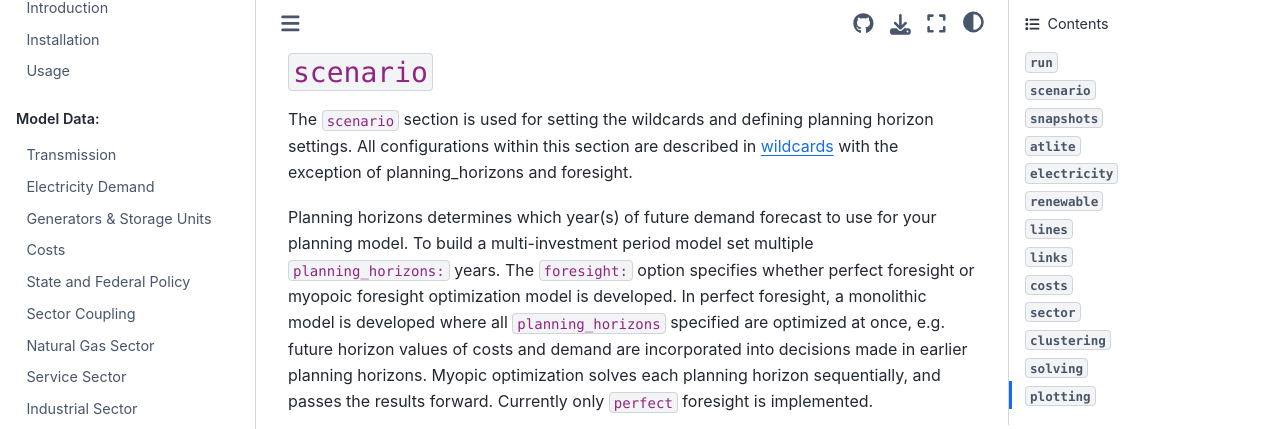
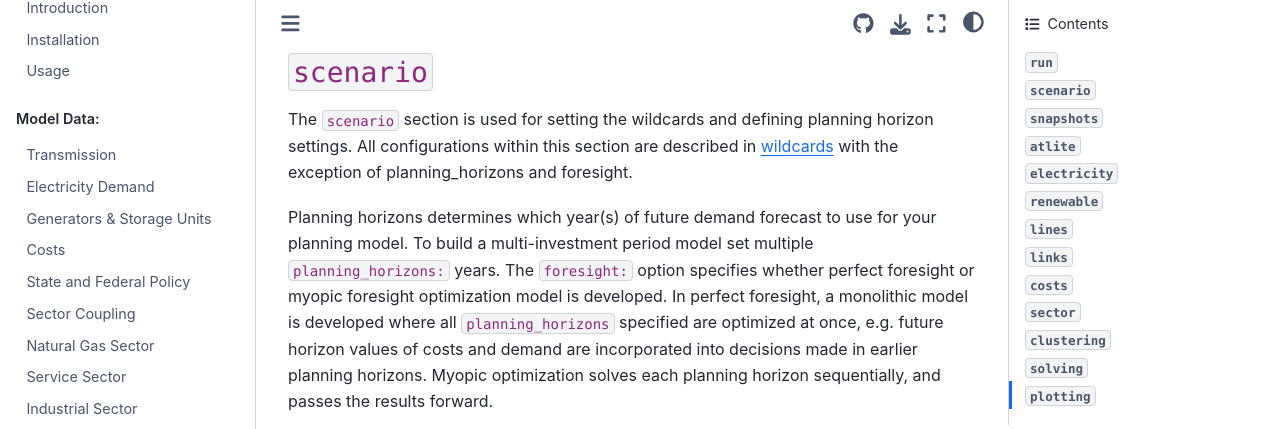
Before and after one commit to PyPSA/pypsa-usa, a Sphinx documentation site: the page built from docs/source/config-configuration.md, in a window 1280 px wide and 900 px high, scrolled down 1018 px, cut to the strip 0-429 px from the top of the window. Built offline with Sphinx 7.4.7 and the Sphinx Book theme 1.1.4, drawn with Linux system fonts in a browser that asks for light colours.

Commit message:
updated the config files in repo_data, and the docs to show that myopic is available

````diff
--- a/docs/source/config-configuration.md
+++ b/docs/source/config-configuration.md
@@ -28,7 +28,7 @@ The `run` section is used for running and storing scenarios with different confi
 
 The `scenario` section is used for setting the wildcards and defining planning horizon settings. All configurations within this section are described in [wildcards](#wildcards) with the exception of planning_horizons and foresight.
 
-Planning horizons determines which year(s) of future demand forecast to use for your planning model. To build a multi-investment period model set multiple `planning_horizons:` years. The `foresight:` option specifies whether perfect foresight or myopoic foresight optimization model is developed. In perfect foresight, a monolithic model is developed where all `planning_horizons` specified are optimized at once, e.g. future horizon values of costs and demand are incorporated into decisions made in earlier planning horizons. Myopic optimization solves each planning horizon sequentially, and passes the results forward. Currently only `perfect` foresight is implemented.
+Planning horizons determines which year(s) of future demand forecast to use for your planning model. To build a multi-investment period model set multiple `planning_horizons:` years. The `foresight:` option specifies whether perfect foresight or myopic foresight optimization model is developed. In perfect foresight, a monolithic model is developed where all `planning_horizons` specified are optimized at once, e.g. future horizon values of costs and demand are incorporated into decisions made in earlier planning horizons. Myopic optimization solves each planning horizon sequentially, and passes the results forward.
 
 ```{eval-rst}
 .. literalinclude:: ../../workflow/repo_data/config/config.default.yaml
````
Also changed, not shown: 3 other files.
